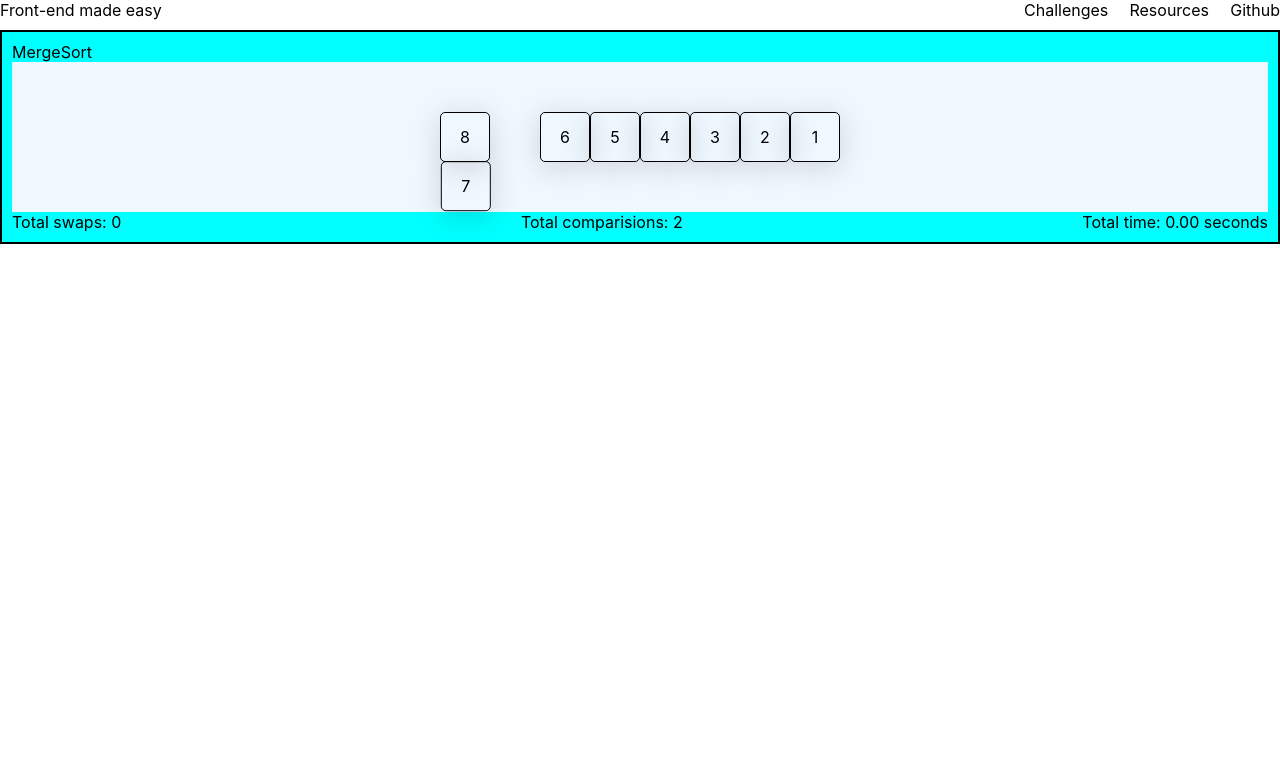
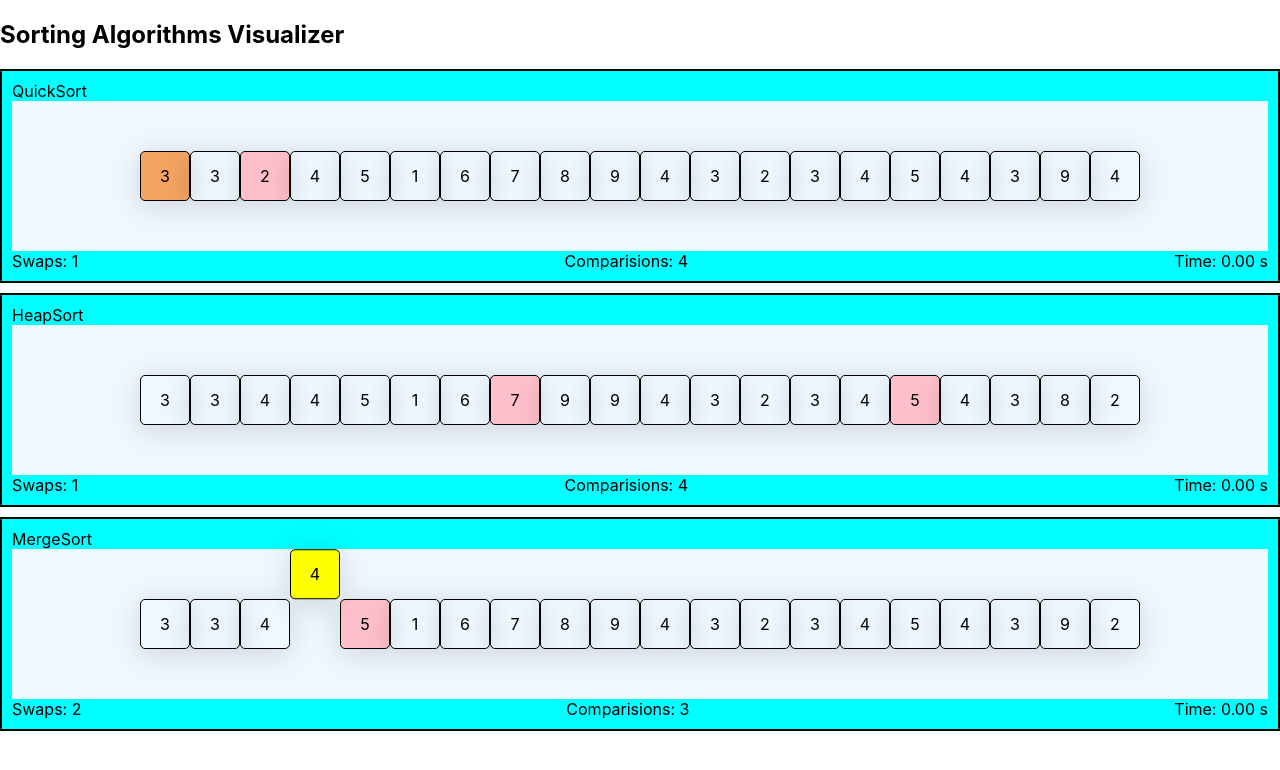
Before and after one commit to sadanandpai/algo-visualizers, a React (Vite) app: page / in a window 1280 px wide. Shown: the top 770 px of the page. Built offline with nearby package versions, Linux system fonts and the light colour scheme.

Commit message:
6 algorithms setup

```diff
--- a/src/components/ArrayContainer.jsx
+++ b/src/components/ArrayContainer.jsx
@@ -10,9 +10,10 @@ const Container = styled.div`
   background-color: aliceblue;
 `;
 
-const comparisionColor= 'pink';
-const swapColor = 'yellow';
-const sortedColor = 'springgreen';
+const comparisionColor = "pink";
+const swapColor = "yellow";
+const sortedColor = "springgreen";
+const pivotColor = "sandybrown";
 
 const sourceAnimation = (distance) => keyframes`
   0%{
@@ -91,9 +92,27 @@ export function ArrayContainer({
   array,
   source,
   destination,
+  pivot = -1,
   highlightIndices,
   sortedIndices,
 }) {
+
+  function getBackgroundColor(i) {
+    if (sortedIndices.includes(i)) {
+      return sortedColor;
+    }
+
+    if (i === pivot) {
+      return pivotColor;
+    }
+
+    if (highlightIndices.includes(i)) {
+      return comparisionColor;
+    }
+
+    return "";
+  }
+
   return (
     <Container>
       {array.map((value, i) => {
@@ -104,11 +123,7 @@ export function ArrayContainer({
               distance={destination - source}
               style={{
                 order: destination,
-                backgroundColor: highlightIndices.includes(i)
-                  ? comparisionColor
-                  : sortedIndices.includes(i)
-                  ? sortedColor
-                  : "",
+                backgroundColor: getBackgroundColor(i),
               }}
             >
               {value}
@@ -118,15 +133,11 @@ export function ArrayContainer({
         if (i === destination) {
           return (
             <Destination
-            key={i + ":" + destination + ":" + source + ":" + value}
-            distance={destination - source}
+              key={i + ":" + destination + ":" + source + ":" + value}
+              distance={destination - source}
               style={{
                 order: source,
-                backgroundColor: highlightIndices.includes(i)
-                  ? comparisionColor
-                  : sortedIndices.includes(i)
-                  ? sortedColor
-                  : "",
+                backgroundColor: getBackgroundColor(i),
               }}
             >
               {value}
@@ -135,14 +146,10 @@ export function ArrayContainer({
         }
         return (
           <Item
-            key={i + ":" + value}
+            key={i + ":" + destination + ":" + source + ":" + value}
             style={{
               order: i,
-              backgroundColor: highlightIndices.includes(i)
-                ? comparisionColor
-                : sortedIndices.includes(i)
-                ? sortedColor
-                : "",
+              backgroundColor: getBackgroundColor(i),
             }}
           >
             {value}
--- a/src/components/Home.jsx
+++ b/src/components/Home.jsx
@@ -15,9 +15,9 @@ export function Home() {
     <>
       {/* <SortManager array={[...array]} sortFunction={BubbleSort} sortingAlgorithmName='BubbleSort' />
       <SortManager array={[...array]} sortFunction={SelectionSort} sortingAlgorithmName='SelectionSort' />
-      <SortManager array={[...array]} sortFunction={InsertionSort} sortingAlgorithmName='InsertionSort' />
+      <SortManager array={[...array]} sortFunction={InsertionSort} sortingAlgorithmName='InsertionSort' /> */}
       <SortManager array={[...array]} sortFunction={QuickSort} sortingAlgorithmName='QuickSort' />
-      <SortManager array={[...array]} sortFunction={HeapSort} sortingAlgorithmName='HeapSort' /> */}
+      <SortManager array={[...array]} sortFunction={HeapSort} sortingAlgorithmName='HeapSort' />
       <MergeManager array={[...array]} sortFunction={MergeSort} sortingAlgorithmName='MergeSort' />
     </>
   );
--- a/src/components/Info.jsx
+++ b/src/components/Info.jsx
@@ -9,9 +9,9 @@ const InfoFlex = styled.div`
 export function Info({swapCount, comparisionCount, timeTaken}) {
   return (
     <InfoFlex>
-      <div>Total swaps: {swapCount}</div>
-      <div>Total comparisions: {comparisionCount}</div>
-      <div>Total time: {(timeTaken / 1000).toFixed(2)} seconds</div>
+      <div>Swaps: {swapCount}</div>
+      <div>Comparisions: {comparisionCount}</div>
+      <div>Time: {(timeTaken / 1000).toFixed(2)} s</div>
     </InfoFlex>
   );
 }
--- a/src/components/MergeContainer.jsx
+++ b/src/components/MergeContainer.jsx
@@ -14,6 +14,41 @@ const comparisionColor = "pink";
 const swapColor = "yellow";
 const sortedColor = "springgreen";
 
+const swapAnimation = (distance, finalMerge) => keyframes`
+  0%{
+    background-color: ${swapColor};
+  }
+  10%{
+    transform: translate(0px, 0px);
+    background-color: ${swapColor};
+  }
+  30% {
+    transform: translate(0px, -50px);
+    background-color: ${swapColor};
+  }
+  70% {
+    transform: translate(-${distance * 50}px, -50px);
+    background-color: ${swapColor};
+  }
+  99% {
+    transform: translate(-${distance * 50}px, 0px);
+    background-color: ${swapColor};
+  }
+  100%{
+    transform: translate(-${distance * 50}px, 0px);
+    background-color: ${finalMerge ? sortedColor : ""};
+  }
+`;
+
+const moveAnimation = () => keyframes`
+  0%{
+    transform: translate(0px, 0px);
+  }
+  100%{
+    transform: translate(50px, 0px);
+  }
+`;
+
 const Item = styled.div`
   display: flex;
   justify-content: center;
@@ -23,85 +58,101 @@ const Item = styled.div`
   height: 50px;
   box-shadow: 0 5px 30px 0 rgba(0, 0, 0, 0.15);
   border-radius: 5px;
-  transition: transform ${swapTime / 1000}s;
-
-  &[data-level="false"] {
-    transform: translate(${(props) => props.move * 50}px, 50px);
-  }
-
-  &[data-level="true"] {
-    transform: translate(${(props) => props.move * 50}px, 0px);
-  }
 `;
 
-const generateIndices = (length) => {
-  const array = [];
-  for (let i = 0; i < length; i++) {
-    array.push(i);
-  }
-  return array;
-};
+const AnimatedItem = styled(Item)`
+  animation: ${(props) => swapAnimation(props.distance, props.finalMerge)}
+    ${swapTime / 1000}s forwards;
+`;
 
-const generateLevels = (length) => {
-  const array = new Array(length);
-  array.fill(0, 0);
-  return array;
-};
+const MoveItem = styled(Item)`
+  animation: ${moveAnimation()} ${swapTime / 1000}s forwards;
+`;
 
-const generateHighlights = (length) => {
-  const array = new Array(length);
-  array.fill(false, 0);
-  return array;
+const generateItems = (setItems, source, destination) => {
+  setItems((items) => {
+    const newItems = [...items];
+
+    const temp = newItems[source];
+    for (let i = source; i > destination; i--) {
+      newItems[i] = newItems[i - 1];
+    }
+
+    newItems[destination] = temp;
+    return newItems;
+  });
 };
 
 export function MergeContainer({
   array,
-  left = 0,
-  right = array.length - 1,
   source,
   destination,
   hightlightedIndices,
+  finalMerge,
 }) {
-  const levels = useRef(generateLevels(array.length));
-  const positions = useRef(generateIndices(array.length));
-  const highlights = useRef(generateHighlights(array.length));
-
-  console.log(source, destination)
+  const [items, setItems] = useState([...array]);
 
   useEffect(() => {
-    for (let i = 0; i < array.length; i++) {
-      if (i >= left && i <= right) {
-        levels.current[i] = !levels.current[i];
-      }
+    if (source !== -1 && destination !== -1) {
+      generateItems(setItems, source, destination);
     }
-  }, [left, right]);
-
-  useEffect(() => {
-    levels.current[positions.current.indexOf(source)] = !levels.current[
-      positions.current.indexOf(source)
-    ];
-    positions.current[positions.current.indexOf(source)] = destination;
   }, [source, destination]);
 
-  // useEffect(() => {
-  //   highlights.current[positions.current.indexOf(hightlightedIndices[0])] = true;
-  //   highlights.current[positions.current.indexOf(hightlightedIndices[1])] = true;
-  // }, [hightlightedIndices]);
-
-  const items = [];
-  for (let i = 0; i <= array.length - 1; i++) {
-    items.push(
-      <Item
-        key={i + ":" + array[i]}
-        data-level={levels.current[i]}
-        data-pos={positions.current[i]}
-        move={positions.current[i] - i}
-        style={{ backgroundColor: [positions.current[positions.current.indexOf(hightlightedIndices[0])], positions.current[positions.current.indexOf(hightlightedIndices[1])]].includes(i) ? comparisionColor : "" }}
-      >
-        {array[i]}
-      </Item>
-    );
-  }
-
-  return <Container>{items}</Container>;
+  return (
+    <>
+      <Container>
+        {items.map((value, i) => {
+          if (i === destination) {
+            return (
+              <AnimatedItem
+                key={i + ":" + value}
+                style={{
+                  order: source + 1,
+                  backgroundColor: hightlightedIndices?.includes(i)
+                    ? comparisionColor
+                    : "",
+                }}
+                distance={source - destination}
+                finalMerge={finalMerge}
+              >
+                {value}
+              </AnimatedItem>
+            );
+          } else if (i > destination && i <= source) {
+            return (
+              <MoveItem
+                key={i + ":" + value}
+                style={{
+                  order: i,
+                  backgroundColor: hightlightedIndices?.includes(i)
+                    ? comparisionColor
+                    : "",
+                  transform: "translate(50px)",
+                }}
+              >
+                {value}
+              </MoveItem>
+            );
+          } else {
+            return (
+              <Item
+                key={i + ":" + value}
+                style={{
+                  order: i,
+                  backgroundColor:
+                    i < destination && finalMerge
+                      ? sortedColor
+                      : hightlightedIndices?.includes(i)
+                      ? comparisionColor
+                      : "",
+                }}
+              >
+                {value}
+              </Item>
+            );
+          }
+        })}
+      </Container>
+    </>
+  );
 }
--- a/src/components/MergeManager.jsx
+++ b/src/components/MergeManager.jsx
@@ -17,9 +17,8 @@ function delay(time) {
 
 export function MergeManager({ array, sortFunction, sortingAlgorithmName }) {
   const [swapIndices, setSwapIndices] = useState([-1, -1]);
-  const [bounds, setBounds] = useState([0, array.length-1]);
   const [hightlightedIndices, setHightlightedIndices] = useState([-1, -1]);
-  const sortedIndices = useRef([]);
+  const finalMerge = useRef(false);
 
   const swapCount = useRef(0);
   const comparisionCount = useRef(0);
@@ -28,7 +27,7 @@ export function MergeManager({ array, sortFunction, sortingAlgorithmName }) {
   useEffect(() => {
     async function runSort(){
       const startTime = performance.now();
-      await sortFunction(array, partition, 0, combine, highlight);
+      await sortFunction(array, combine, highlight, 0, true);
       const endTime = performance.now();
       timeTaken.current = endTime - startTime;
 
@@ -37,19 +36,16 @@ export function MergeManager({ array, sortFunction, sortingAlgorithmName }) {
     runSort();
   }, []);
 
-  async function partition(left, right) {
-    setBounds([left, right]);
-    await delay(swapTime);
+  async function highlight(indices) {
+    comparisionCount.current += 1;
+    setHightlightedIndices(indices);
+    await delay(compareTime);
   }
 
-  async function combine(source, destination) {
-    comparisionCount.current += 1;
+  async function combine(source, destination, fM) {
+    swapCount.current += 1;
+    finalMerge.current = fM;
     setSwapIndices([source, destination]);
-    await delay(swapTime);
-  }
-
-  async function highlight(indices) {
-    setHightlightedIndices(indices);
     await delay(swapTime);
   }
 
@@ -60,11 +56,10 @@ export function MergeManager({ array, sortFunction, sortingAlgorithmName }) {
       </div>
       <MergeContainer
         array={array}
-        left={bounds[0]}
-        right={bounds[1]}
         source={swapIndices[0]}
         destination={swapIndices[1]}
         hightlightedIndices={hightlightedIndices}
+        finalMerge={finalMerge.current}
       />
       <Info swapCount={swapCount.current} comparisionCount={comparisionCount.current} timeTaken={timeTaken.current} />
     </Container>
--- a/src/components/SortManager.jsx
+++ b/src/components/SortManager.jsx
@@ -19,6 +19,7 @@ export function SortManager({ array, sortFunction, sortingAlgorithmName }) {
   const [swapIndices, setSwapIndices] = useState([-1, -1]);
   const [hightlightedIndices, setHightlightedIndices] = useState([-1, -1]);
   const sortedIndices = useRef([]);
+  const pivot = useRef(-1);
 
   const swapCount = useRef(0);
   const comparisionCount = useRef(0);
@@ -41,13 +42,17 @@ export function SortManager({ array, sortFunction, sortingAlgorithmName }) {
     array[i] = array[j];
     array[j] = tmp;
 
+    pivot.current = -1;
+
     swapCount.current += 1;
     setSwapIndices([i, j]);
     await delay(swapTime);
   }
 
-  async function highlight(indices, pivot) {
+  async function highlight(indices, p) {
+    setSwapIndices([-1, -1]);
     comparisionCount.current += 1;
+    pivot.current = p;
     setHightlightedIndices(indices);
     await delay(compareTime);
   }
@@ -65,6 +70,7 @@ export function SortManager({ array, sortFunction, sortingAlgorithmName }) {
         array={array}
         source={swapIndices[0]}
         destination={swapIndices[1]}
+        pivot={pivot.current}
         highlightIndices={hightlightedIndices}
         sortedIndices={sortedIndices.current}
       />
--- a/src/components/config.js
+++ b/src/components/config.js
@@ -1,3 +1,3 @@
-export const array = [8, 7, 6, 5, 4, 3, 2, 1];
-export const swapTime = 3000;
-export const compareTime = 1500;
+export const array = [3,3,4,4,5,1,6,7,8,9,4,3,2,3,4,5,4,3,9,2];
+export const swapTime = 2000;
+export const compareTime = 1000;
--- a/src/components/header.jsx
+++ b/src/components/header.jsx
@@ -6,22 +6,6 @@ const HeaderDiv = styled.div`
   justify-content: space-between;
 `;
 
-const Nav = styled.nav`
-  display: flex;
-  justify-content: space-between;
-  flex-basis: 20%;
-`;
-
 export function Header() {
-  return (
-    <HeaderDiv>
-      <div>Front-end made easy</div>
-
-      <Nav>
-        <div>Challenges</div>
-        <div>Resources</div>
-        <div>Github</div>
-      </Nav>
-    </HeaderDiv>
-  );
+  return <h2>Sorting Algorithms Visualizer</h2>;
 }
--- a/src/components/sortFunctions/MergeSort.jsx
+++ b/src/components/sortFunctions/MergeSort.jsx
@@ -1,9 +1,9 @@
 export async function MergeSort(
   array,
-  partition,
+  combine,
+  highlight,
   offSet = 0,
-  combine,
-  highlight
+  finalMerge = false
 ) {
   if (array.length === 1) {
     return array;
@@ -14,40 +14,46 @@ export async function MergeSort(
   const right = array.slice(middle);
 
   const arr = await merge(
-    await MergeSort(left, partition, offSet, combine, highlight),
-    await MergeSort(right, partition, offSet + middle, combine, highlight),
+    await MergeSort(left, combine, highlight, offSet),
+    await MergeSort(right, combine, highlight, offSet + middle),
     offSet,
-    offSet + middle
+    offSet + middle,
+    finalMerge
   );
   return arr;
 
-  async function merge(left, right, off1, off2) {
+  async function merge(left, right, off1, off2, finalMerge = false) {
     let result = [];
     let leftIndex = 0;
     let rightIndex = 0;
 
     while (leftIndex < left.length && rightIndex < right.length) {
-      // await highlight([off1 + leftIndex, off2 + rightIndex]);
-      if (left[leftIndex] < right[rightIndex]) {
+      if (left[leftIndex] <= right[rightIndex]) {
+        await highlight([off1 + leftIndex + rightIndex, off2 + rightIndex]);
+        await combine(
+          off1 + leftIndex + rightIndex,
+          off1 + result.length,
+          finalMerge
+        );
         result.push(left[leftIndex]);
-        await combine(off1 + leftIndex, off1 + result.length - 1);
         leftIndex++;
       } else {
+        await highlight([off1 + leftIndex + rightIndex, off2 + rightIndex]);
+        await combine(off2 + rightIndex, off1 + result.length, finalMerge);
         result.push(right[rightIndex]);
-        await combine(off2 + rightIndex, off1 + result.length - 1);
         rightIndex++;
       }
     }
 
     while (leftIndex < left.length) {
+      await highlight([off1 + leftIndex + rightIndex], finalMerge);
       result.push(left[leftIndex]);
-      await combine(off1 + leftIndex, off1 + result.length - 1);
       leftIndex++;
     }
 
     while (rightIndex < right.length) {
+      await highlight([off1 + leftIndex + rightIndex], finalMerge);
       result.push(right[rightIndex]);
-      await combine(off2 + rightIndex, off1 + result.length - 1);
       rightIndex++;
     }
 
--- a/src/components/sortFunctions/QuickSort.jsx
+++ b/src/components/sortFunctions/QuickSort.jsx
@@ -20,14 +20,14 @@ export async function QuickSort(
 
     while (i < j) {
       while (i <= high) {
-        await highlight([pivot, i]);
+        await highlight([i], pivot);
         if (array[++i] > array[pivot]) {
           break;
         }
       }
 
       while (--j > low) {
-        await highlight([pivot, j]);
+        await highlight([i, j], pivot);
         if (array[j] < array[pivot]) {
           break;
         }
```
Also changed, not shown: 1 other file (tests, documents, lock files or other folders).
